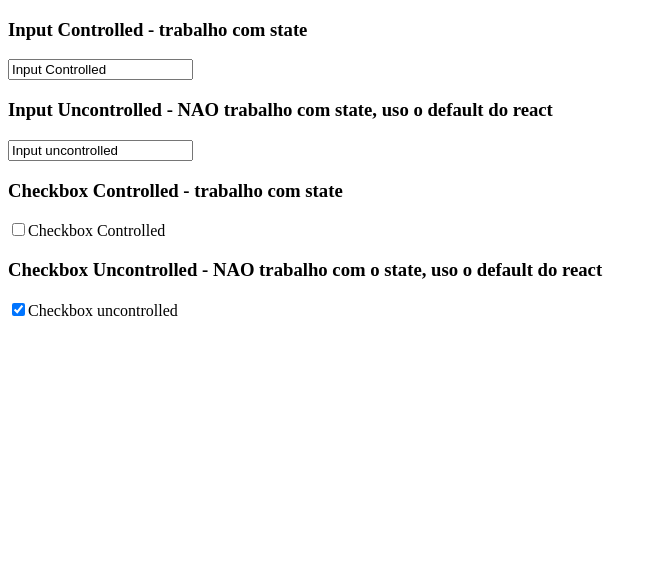
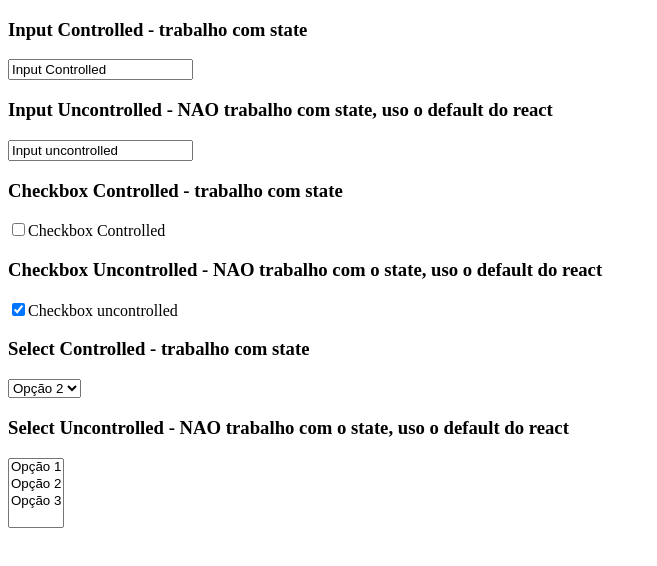
Before and after one commit to mvgmenezes/react-functions, a React (Create React App) app: page / in a window 1280 px wide. Shown: the top 566 px of the page, without its empty margins (0-657 px from the left). Built offline with nearby package versions, Linux system fonts and the light colour scheme.

Commit message:
Formulario - Select

```diff
--- a/src/forms.js
+++ b/src/forms.js
@@ -6,7 +6,8 @@ class Forms extends Component {
         this.state = {
             value: 'Input Controlled',
             checked: false,
-            radio: false
+            radio: false,
+            select: '2'
         }
         //bind no final para informar que o this dentor da funcao é o this da classe Forms
         this.entrouDadosNoInput = this.entrouDadosNoInput.bind(this);
@@ -41,7 +42,24 @@ class Forms extends Component {
                         <input type="checkbox" defaultChecked='false'/>Checkbox uncontrolled
                     </label>
 
-                    <br />
+                    <br/>
+                    <h3>Select Controlled - trabalho com state</h3>
+
+                    <select value={this.state.select} onChange={(e) => {
+                        this.setState({select: e.target.value})}}>
+
+                        <option value='1'>Opção 1</option>
+                        <option value='2'>Opção 2</option>
+                        <option value='3'>Opção 3</option>
+                    </select>
+                    <br/>
+
+                    <h3>Select Uncontrolled - NAO trabalho com o state, uso o default do react</h3>
+                    <select multiple>
+                        <option value='1'>Opção 1</option>
+                        <option value='2'>Opção 2</option>
+                        <option value='3'>Opção 3</option>
+                    </select>
 
                 </form>
             </div>
```
